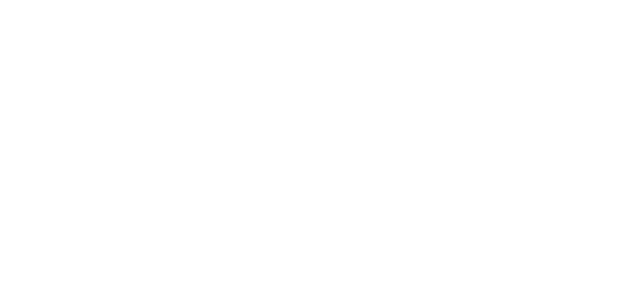
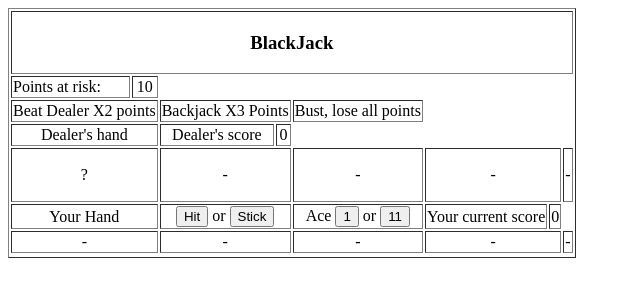
Before and after one commit to MR-E-64/Slot_Game, a plain HTML site: page Mini_Game_3.0.html in a window 1280 px wide. Shown: the whole page, without its empty margins (0-640 px from the left). Drawn offline with Linux system fonts and the light colour scheme.

Commit message:
Rough visual template written out

```diff
--- a/Mini_Game_3.0.html
+++ b/Mini_Game_3.0.html
@@ -9,6 +9,56 @@
         <link rel="stylesheet" href="">
     </head>
     <body>
+        <section>
+            <div>
+                <table border="1">
+                    <tr>
+                        <th colspan="10">
+                            <h3 style="text-align: center;">BlackJack</h3>
+                        </th>
+                    </tr>
+                    <tr>
+                            <td colspan=1>Points at risk:</td>
+                            <td colspan=1 style="text-align: center;" id="miniGame3PointsRisk">10</td>
+                    </tr>
+                    <tr>
+                        <td colspan=2>Beat Dealer X2 points</td>
+                        <td colspan=2>Backjack X3 Points</td>
+                        <td colspan=2>Bust, lose all points</td>
+                    </tr>
+                    <tr>
+                        <td colspan="2" style="text-align: center;">Dealer's hand</td>
+                        <td colspan="1" style="text-align: center;">Dealer's score</td>
+                        <td colspan="1" style="text-align: center;" id="dealerCurrentScore">0</td>
+                    </tr>
+                    <tr style="text-align:center;">
+                        <td colspan=2>
+                            <p id="startNumber">?</p>
+                        </td>
+                        <td colspan=2 style="text-align: center;" id="cardTwoDealer">-</td>
+                        <td colspan=2 style="text-align: center;" id="cardThreeDealer">-</td>
+                        <td colspan=2 style="text-align: center;" id="cardFourDealer">-</td>
+                        <td colspan=2 style="text-align: center;" id="cardFiveDealer">-</td>
+                    </tr>
+                    <tr>
+                        <td colspan=2 style="text-align: center;">Your Hand</td>
+                        <td colspan=2 style="text-align: center;"><button style="text-align: center;">Hit</button> or <button>Stick</button></td>
+                        <td colspan=2 style="text-align: center;">Ace <button>1</button> or <button>11</button></td>
+                        <td colspan=1 style="text-align: center;">Your current score</td>
+                        <td colspan=1 style="text-align: center;" id="yourCurrentScore">0</td>
+                    </tr>
+                    <tr>
+                        <td colspan=2 style="text-align: center;" id="cardOneYours">-</td>
+                        <td colspan=2 style="text-align: center;" id="cardTwoYours">-</td>
+                        <td colspan=2 style="text-align: center;" id="cardThreeYours">-</td>
+                        <td colspan=2 style="text-align: center;" id="cardFourYours">-</td>
+                        <td colspan=2 style="text-align: center;" id="cardFiveYours">-</td>
+                    </tr>
+                    <tr>
+                    </tr>
+                </table>
+            </div>
+        </section>
         <script src="" async defer></script>
     </body>
 </html>
```
